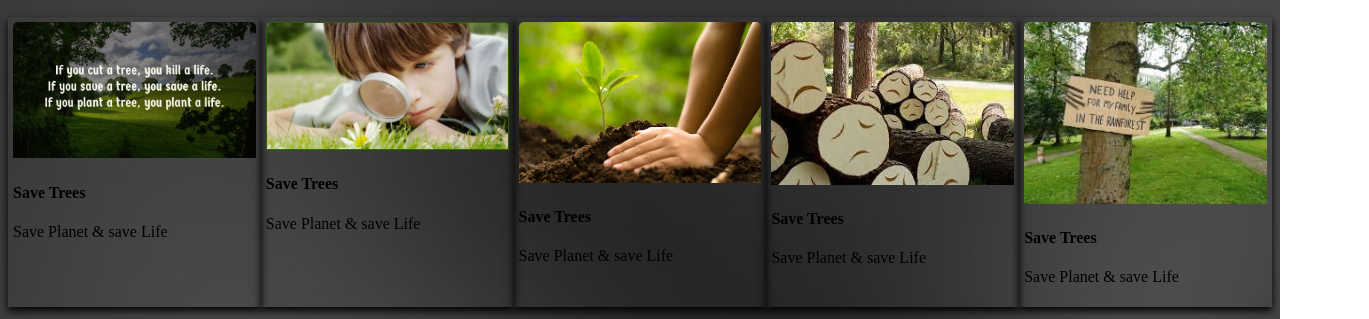
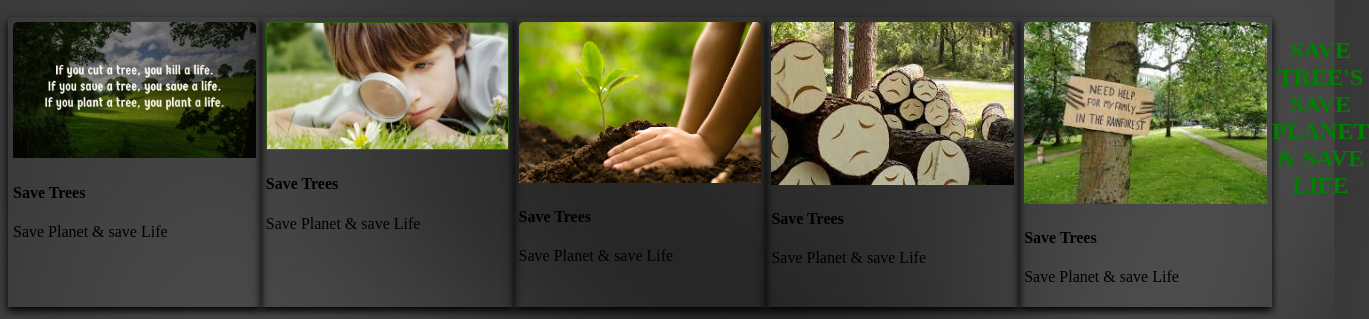
Before and after one commit to PraneethValameti/SaveTrees, a plain HTML site: page index.html in a window 1280 px wide. Shown: the part 91-410 px from the top of the page, 1369 px wide, since content can reach past the window. Drawn offline with Linux system fonts and the light colour scheme.

Commit message:
Update index.html

```diff
--- a/index.html
+++ b/index.html
@@ -53,7 +53,7 @@
     <p>Save Planet & save Life</p>
   </div>
 </div>
-
+  <marque><h2>SAVE TREE'S SAVE PLANET & SAVE LIFE</h2></marque>
 </div>
 <div>
 <div class="videoDiv">
```
